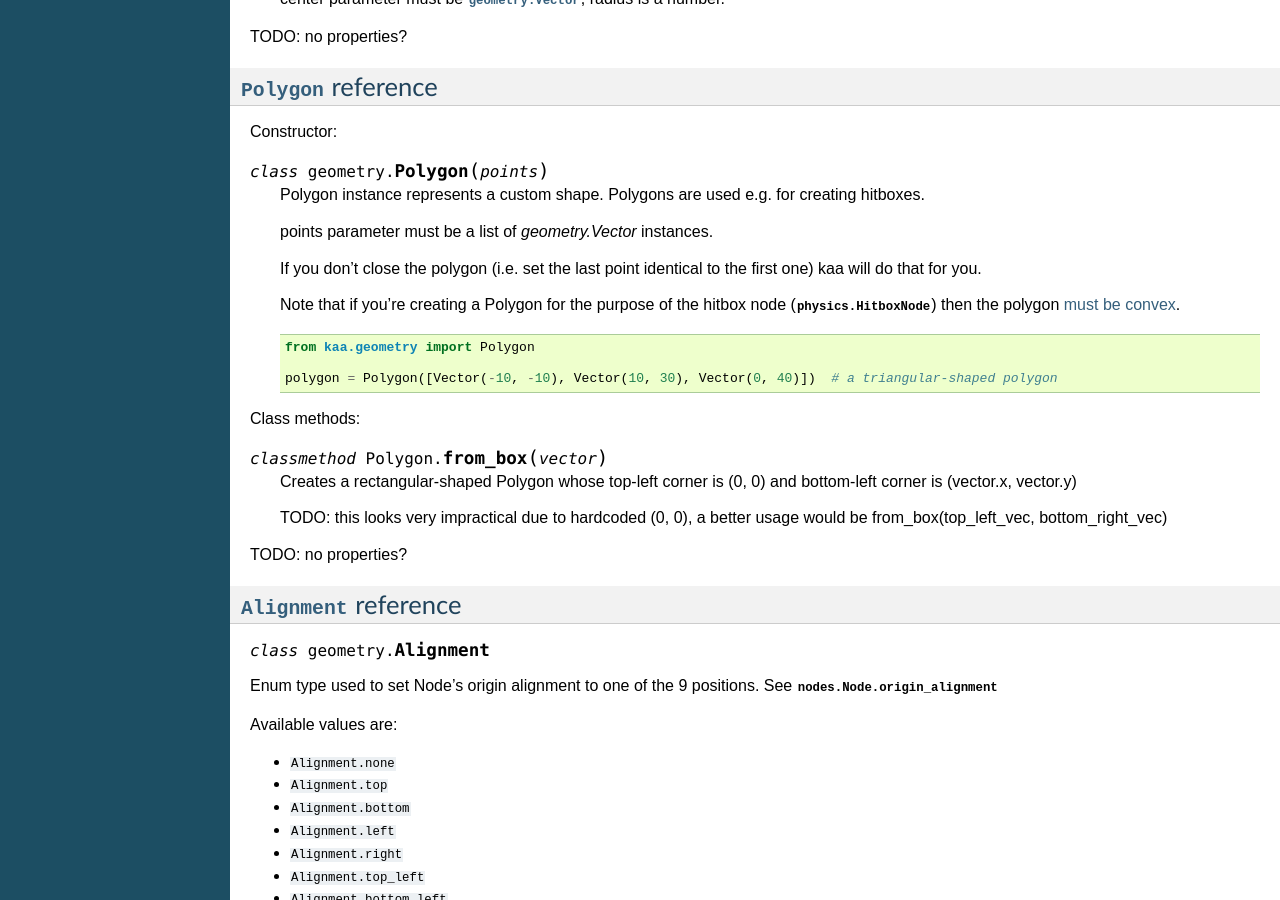
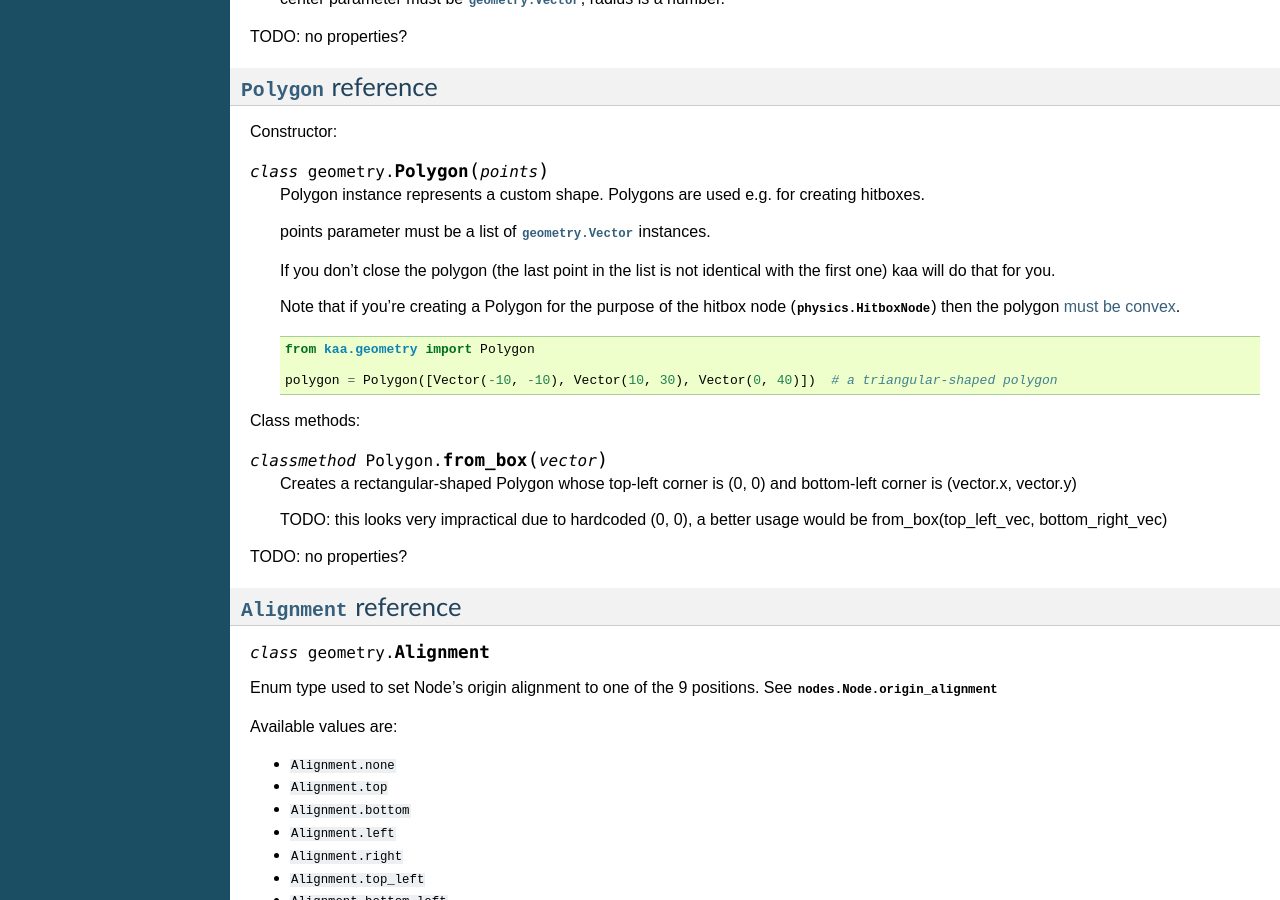
Before and after one commit to kaaengine/kaa, a Sphinx documentation site: the page built from docs/reference/geometry.rst, in a window 1280 px wide and 900 px high, scrolled down 2412 px. Built offline with Sphinx 7.4.7, drawn with Linux system fonts in a browser that asks for light colours.

Commit message:
small changes in geometry article

```diff
--- a/docs/reference/geometry.rst
+++ b/docs/reference/geometry.rst
@@ -166,9 +166,10 @@ Constructor:
 
     Polygon instance represents a custom shape. Polygons are used e.g. for creating hitboxes.
 
-    points parameter must be a list of `geometry.Vector` instances.
+    points parameter must be a list of :class:`geometry.Vector` instances.
 
-    If you don't close the polygon (i.e. set the last point identical to the first one) kaa will do that for you.
+    If you don't close the polygon (the last point in the list is not identical with the first one) kaa will do
+    that for you.
 
     Note that if you're creating a Polygon for the purpose of the hitbox node (:class:`physics.HitboxNode`) then
     the polygon `must be convex <https://en.wikipedia.org/wiki/Convex_polygon>`_.
```
